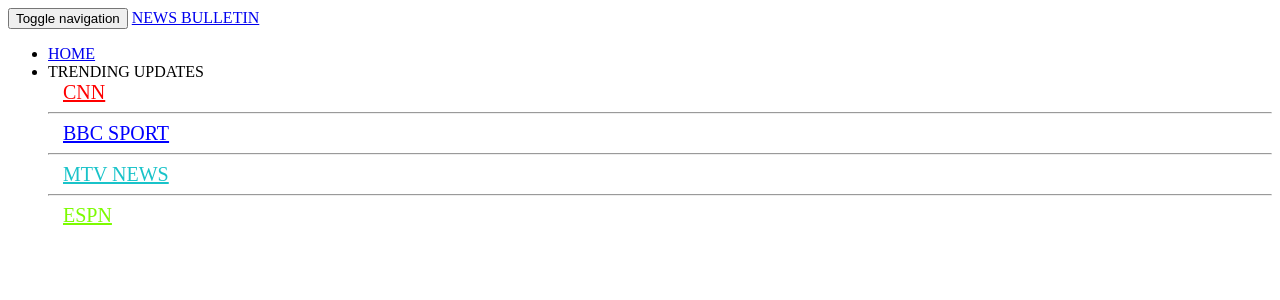
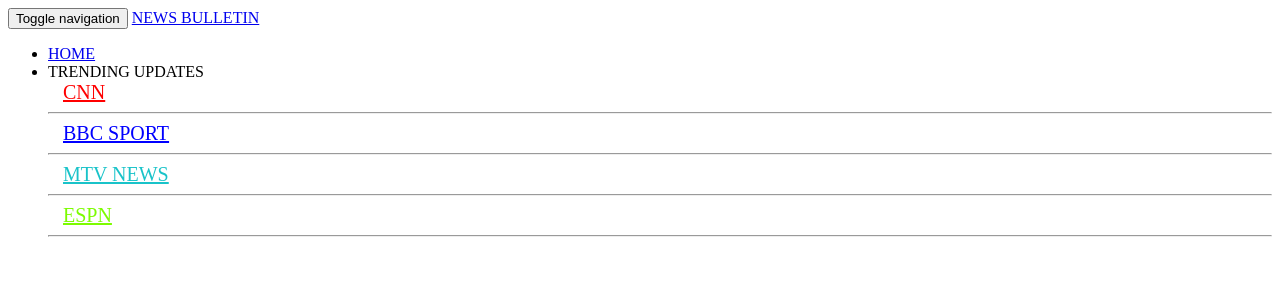
Before and after one commit to IsaacMurage-dev/News-bulletin, a Flask app: template app/templates/navbar.html in a window 1280 px wide. Shown: the top 300 px of the page. Run offline with Flask 2, Linux system fonts and the light colour scheme; the template is opened without the code that fills it, so the values that code supplies are empty; some libraries are stand-ins or nearby versions.

Commit message:
modify navbar

```diff
--- a/app/templates/navbar.html
+++ b/app/templates/navbar.html
@@ -24,7 +24,7 @@
                 <a style="font-size:20px; color:red; margin-left:15px;font-style:san-serif" class="dropdown-item" href="/articles/cnn">CNN</a><br><hr style="color:#00ff22">
                 <a style="font-size:20px; color:blue; margin-left:15px;font-style:san-serif" class="dropdown-item" href="/articles/bbc-sport">BBC SPORT</a><br><hr style="color:#00fff2">
                 <a style="font-size:20px; color:#19c3c9; margin-left:15px;font-style:san-serif" class="dropdown-item" href="/articles/mtv-news">MTV NEWS</a><br><hr style="color:#b3ff00">
-                <a style="font-size:20px; color:lawngreen; margin-left:15px;font-style:san-serif" class="dropdown-item" href="/articles/espn">ESPN</a>
+                <a style="font-size:20px; color:lawngreen; margin-left:15px;font-style:san-serif" class="dropdown-item" href="/articles/espn">ESPN</a><br><hr style="color:#15ff00">
               </div>
             </div>
         </li>
```
